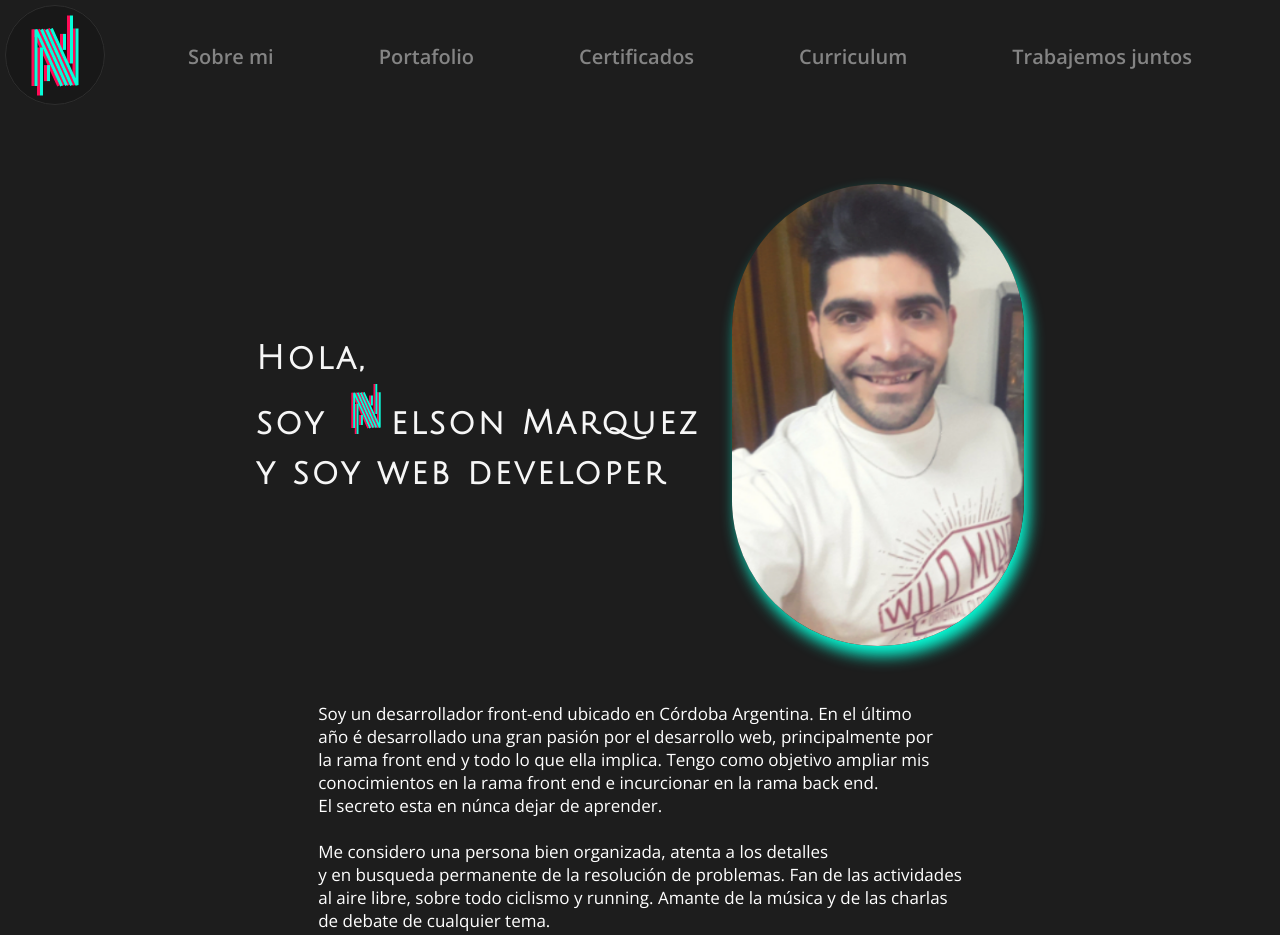
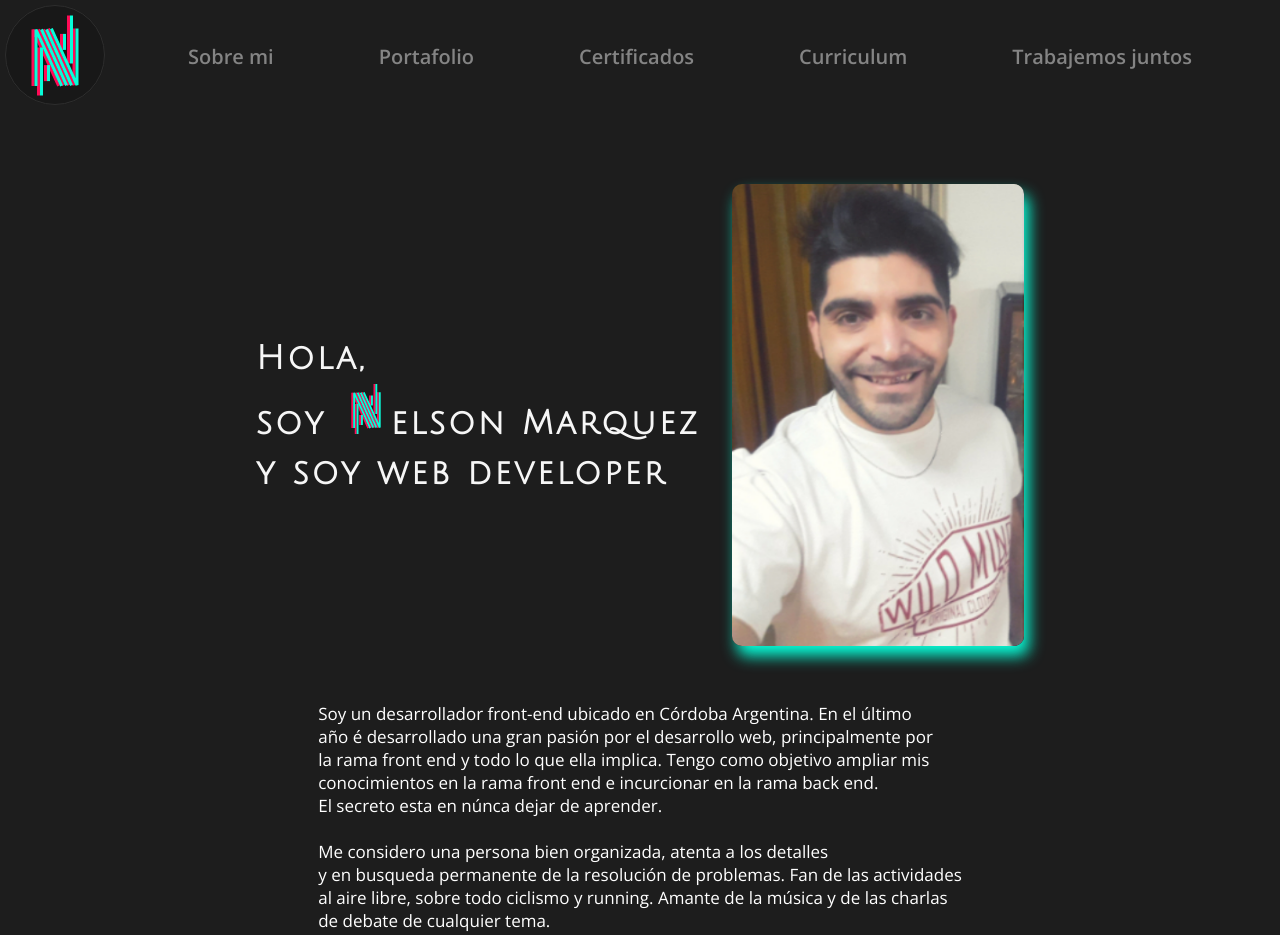
Before and after one commit to NelsonMarquezRomero/PortafolioPersonal, a plain HTML site: page index.html in a window 1280 px wide. Drawn offline with nearby package versions, Linux system fonts and the light colour scheme.

Commit message:
Cambiando el border radius de la imagen del hero

```diff
--- a/css/estilos.css
+++ b/css/estilos.css
@@ -180,7 +180,7 @@ h1 img {
     width: 90%;
     height: 50%;
     margin: 10% 5%;
-    border-radius: 150px;
+    border-radius: 10px;
     box-shadow: 5px 10px 15px var(--turqueza);
 }
 
```
